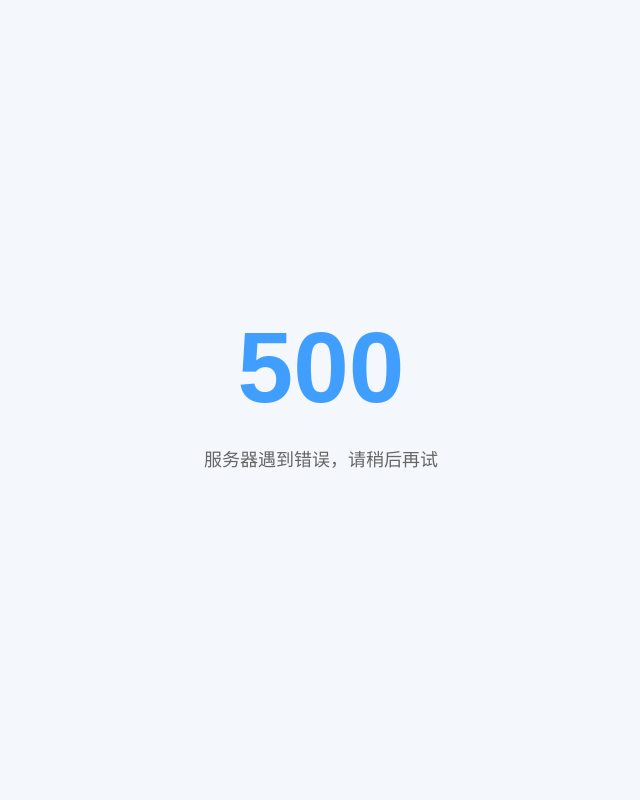
After one commit to mzyaoo/ytool, a Spring app: template src/main/resources/templates/error/500.html in a window 1280 px wide. The commit adds this page. Shown: the whole page, without its empty margins (319-959 px from the left). Run offline with Thymeleaf, Linux system fonts and the light colour scheme; the template is opened without the code that fills it, so the values that code supplies are empty.

Commit message:
完善错误页面，优化菜单展示

```diff
--- /dev/null
+++ b/src/main/resources/templates/error/500.html
@@ -0,0 +1,67 @@
+<!DOCTYPE html>
+<html lang="zh-CN">
+<head>
+    <meta charset="UTF-8">
+    <meta name="viewport" content="width=device-width, initial-scale=1.0">
+    <meta http-equiv="X-UA-Compatible" content="ie=edge">
+    <title>500 - 系统错误</title>
+    <style>
+        * {
+            margin: 0;
+            padding: 0;
+            box-sizing: border-box;
+        }
+
+        html, body {
+            height: 100%;
+            font-family: Arial, sans-serif;
+            background-color: #f4f7fc;
+            display: flex;
+            justify-content: center;
+            align-items: center;
+        }
+
+        .container {
+            text-align: center;
+            padding: 40px 60px;
+            border-radius: 8px;
+            max-width: 500px;
+            width: 100%;
+        }
+
+        .container h1 {
+            font-size: 100px;
+            font-weight: bold;
+            color: #409EFF;
+        }
+
+        .container p {
+            font-size: 18px;
+            margin: 20px 0;
+            color: #666;
+        }
+
+        .btn {
+            padding: 12px 24px;
+            background-color: #409EFF;
+            color: #fff;
+            border: none;
+            border-radius: 4px;
+            cursor: pointer;
+            font-size: 16px;
+            text-decoration: none;
+            transition: background-color 0.3s;
+        }
+
+        .btn:hover {
+            background-color: #66b3ff;
+        }
+    </style>
+</head>
+<body>
+<div class="container">
+    <h1>500</h1>
+    <p>服务器遇到错误，请稍后再试</p>
+</div>
+</body>
+</html>
--- a/src/main/resources/templates/html/start.html
+++ b/src/main/resources/templates/html/start.html
@@ -8,6 +8,7 @@
 </head>
 <body>
 <div id="app">
+    快速开始
 </div>
 
 <script th:src="@{/utils/jQuery3.6.0.min.js}"></script>
```
Also changed, not shown: src/main/java/com/mzyao/ytool/controller/ViewController.java (+10 -0 lines), src/main/resources/templates/html/error/index.html (deleted, +0 -26 lines), src/main/resources/templates/html/layout/index.html (+9 -3 lines), src/main/resources/templates/error/404.html (renamed from src/main/resources/templates/html/404/index.html).
